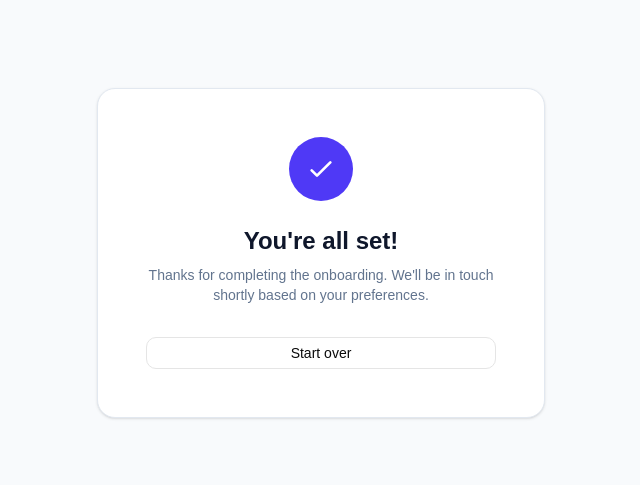
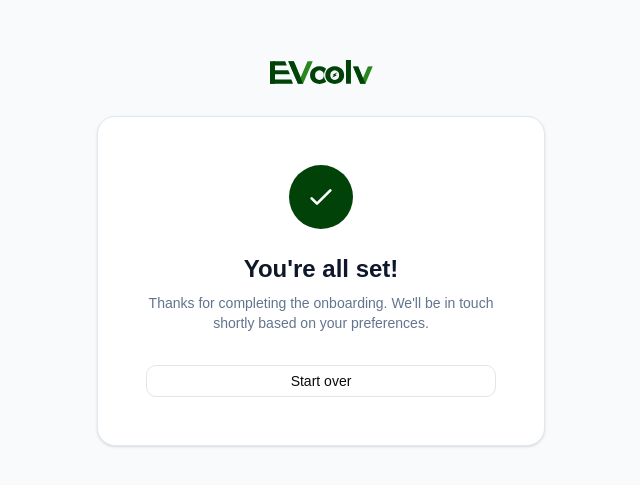
Before and after one commit to crystal4000/Onboarding-Form, a React (Vite) app: page /success in a window 1280 px wide. Shown: the part 147-632 px from the top of the page, without its empty margins (319-959 px from the left). Built offline with nearby package versions, Linux system fonts and the light colour scheme.

Commit message:
Added logo and use company website color

```diff
--- a/index.html
+++ b/index.html
@@ -4,7 +4,7 @@
     <meta charset="UTF-8" />
     <link rel="icon" type="image/svg+xml" href="/vite.svg" />
     <meta name="viewport" content="width=device-width, initial-scale=1.0" />
-    <title>onboarding-form</title>
+    <title>Evoolv Nigeria - Onboarding Form</title>
   </head>
   <body>
     <div id="root"></div>
--- /dev/null
+++ b/src/components/EvoolvLogo.tsx
@@ -0,0 +1,70 @@
+export default function EvoolvLogo() {
+  return (
+    <svg
+      width="103"
+      height="24"
+      viewBox="0 0 103 24"
+      fill="none"
+      xmlns="http://www.w3.org/2000/svg"
+    >
+      <path
+        d="M27.9028 23.7371L18.2336 1.33694L23.7604 1.28388L25.0233 4.12227L32.2892 21.1771H28.9914L37.572 1.33694L42.7499 1.24154L33.0256 23.7371H27.9028Z"
+        fill="#2A861E"
+      />
+      <path
+        fillRule="evenodd"
+        clipRule="evenodd"
+        d="M49.481 23.994C47.624 23.9726 45.9912 23.5834 44.5823 22.8259C43.1736 22.0686 42.0635 21.0286 41.2526 19.7058C40.4414 18.3831 40.036 16.8578 40.036 15.1297C40.0145 13.4017 40.4202 11.871 41.2526 10.5377C42.0851 9.20444 43.2056 8.15905 44.6145 7.40176C46.0232 6.64446 47.6349 6.27636 49.449 6.29779C51.2847 6.27636 52.9176 6.64446 54.3478 7.40176C55.0647 7.78127 55.7024 8.23336 56.261 8.7577C55.9527 9.12338 55.669 9.51361 55.41 9.92838C54.4673 11.4385 54.0078 13.172 54.032 15.129C54.032 17.086 54.4913 18.8136 55.41 20.3117C55.6643 20.7267 55.9448 21.1169 56.2512 21.4828C55.6932 22.0017 55.0588 22.4493 54.3478 22.8259C52.9176 23.5832 51.2954 23.9726 49.4812 23.994H49.481ZM49.481 19.898C50.3134 19.898 51.0606 19.706 51.7221 19.322C52.3839 18.938 52.9067 18.3886 53.2909 17.674C53.6752 16.9594 53.8673 16.1112 53.8673 15.1299C53.8673 14.1272 53.6752 13.2738 53.2909 12.5699C52.9067 11.8659 52.3839 11.3218 51.7221 10.938C51.0604 10.554 50.3027 10.362 49.4489 10.362C48.6377 10.362 47.9013 10.554 47.2398 10.938C46.578 11.322 46.0498 11.866 45.6549 12.5699C45.2599 13.274 45.0625 14.1272 45.0625 15.1299C45.0625 16.1112 45.2599 16.9592 45.6549 17.674C46.0496 18.3886 46.5727 18.9433 47.2237 19.3381C47.8747 19.7328 48.6272 19.9194 49.4809 19.8982L49.481 19.898Z"
+        fill="#004208"
+      />
+      <path
+        d="M64.726 23.9938C62.8691 23.9724 61.2361 23.5832 59.8274 22.8257C58.4187 22.0684 57.3088 21.0284 56.4977 19.7056C55.6865 18.3831 55.2811 16.8576 55.2811 15.1297C55.2598 13.4017 55.6653 11.871 56.4977 10.5377C57.3301 9.20444 58.4507 8.15905 59.8594 7.40176C61.2681 6.64446 62.8796 6.27636 64.694 6.29779C66.5296 6.27636 68.1624 6.64446 69.5925 7.40176C71.0225 8.15905 72.1378 9.20444 72.9384 10.5377C73.7388 11.871 74.1389 13.4017 74.1389 15.1297C74.1603 16.8363 73.7654 18.3563 72.9543 19.6896C72.1431 21.0229 71.0225 22.0683 69.5925 22.8256C68.1624 23.5829 66.5403 23.9722 64.726 23.9936V23.9938ZM64.726 19.8978C65.5584 19.8978 66.3055 19.7058 66.9671 19.3218C67.6288 18.9378 68.1517 18.3884 68.5359 17.6738C68.9201 16.9592 69.1122 16.1112 69.1122 15.1299C69.1122 14.1272 68.9201 13.2738 68.5359 12.5699C68.1517 11.866 67.6288 11.322 66.9671 10.938C66.3053 10.554 65.5476 10.362 64.694 10.362C63.8828 10.362 63.1464 10.554 62.4849 10.938C61.8231 11.322 61.2949 11.866 60.9 12.5699C60.5052 13.274 60.3078 14.1272 60.3078 15.1299C60.3078 16.1112 60.5052 16.9592 60.9 17.6738C61.2949 18.3884 61.8178 18.9432 62.4688 19.3379C63.1198 19.7324 63.8721 19.9193 64.726 19.8978Z"
+        fill="#004208"
+      />
+      <path
+        d="M75.992 23.7375L75.96 -0.00632095H80.9225L80.9545 23.7375H75.992Z"
+        fill="#004208"
+      />
+      <path
+        d="M90.2721 23.7369L83.0361 6.52081H88.1909L94.2103 21.337H91.6488L97.8923 6.52081L102.75 6.36648L95.4269 23.7369H90.2721Z"
+        fill="#2A861E"
+      />
+      <path
+        fillRule="evenodd"
+        clipRule="evenodd"
+        d="M2.81738 1.33694H15.19L16.7934 5.49688H2.83589L2.81738 1.33694Z"
+        fill="#004208"
+      />
+      <path
+        fillRule="evenodd"
+        clipRule="evenodd"
+        d="M0 10.3706H18.2808L19.8657 14.3268H0V10.3706Z"
+        fill="#004208"
+      />
+      <path
+        fillRule="evenodd"
+        clipRule="evenodd"
+        d="M0 19.5464L21.3877 19.5872L22.9362 23.7366H0.0155603L0 19.5464Z"
+        fill="#004208"
+      />
+      <path
+        fillRule="evenodd"
+        clipRule="evenodd"
+        d="M66.8094 15.3597C66.6357 15.1977 65.7769 14.8649 65.4762 14.7356C65.7622 14.3264 67.085 12.9267 67.1693 12.6106C66.9821 12.5429 67.0137 12.5882 66.8469 12.6685L66.5623 12.8135L63.144 14.5433L62.8563 14.6819C62.7568 14.7327 62.5179 14.8255 62.6555 14.9387C62.7906 15.0498 63.7601 15.449 63.9364 15.5251C63.6568 15.9315 62.3133 17.3461 62.2507 17.6466C62.439 17.733 62.3993 17.6803 62.5602 17.5942C63.7417 16.9624 65.4359 16.2013 66.5519 15.585C66.66 15.5254 66.764 15.5114 66.809 15.3597H66.8094Z"
+        fill="#004208"
+      />
+      <path
+        d="M27.9028 23.7371L18.2336 1.3369L23.7604 1.28384L25.0233 4.12223L33.0256 23.7371H27.9028Z"
+        fill="#004208"
+      />
+      <path
+        d="M90.2721 23.737L83.0361 6.52084H88.1909L95.4269 23.737H90.2721Z"
+        fill="#004208"
+      />
+      <path
+        d="M0.0319859 23.7384L0 1.33841H4.96253L4.99469 23.7384H0.0319859Z"
+        fill="#004208"
+      />
+    </svg>
+  );
+}
--- a/src/pages/Success.tsx
+++ b/src/pages/Success.tsx
@@ -1,13 +1,17 @@
 import { useNavigate } from "react-router-dom";
 import { Button } from "@/components/ui/button";
+import EvoolvLogo from "@/components/EvoolvLogo";
 
 export default function Success() {
   const navigate = useNavigate();
 
   return (
     <div className="min-h-screen bg-slate-50 flex flex-col items-center justify-center px-4">
+      <div className="mb-8">
+        <EvoolvLogo />
+      </div>
       <div className="bg-white rounded-2xl shadow-sm border border-slate-200 p-12 w-full max-w-md text-center">
-        <div className="w-16 h-16 bg-indigo-600 rounded-full flex items-center justify-center mx-auto mb-6">
+        <div className="w-16 h-16 bg-[#004208] rounded-full flex items-center justify-center mx-auto mb-6">
           <svg
             className="w-8 h-8 text-white"
             fill="none"
--- a/src/pages/onboarding/OnBoardingLayout.tsx
+++ b/src/pages/onboarding/OnBoardingLayout.tsx
@@ -4,6 +4,7 @@ import Stepper from "@/components/Stepper";
 import SaveIndicator from "@/components/SaveIndicator";
 import StepTransition from "@/components/StepTransition";
 import { useFormStore } from "@/store/formStore";
+import EvoolvLogo from "@/components/EvoolvLogo";
 
 const STEPS = [
   { number: 1, label: "Personal Info" },
@@ -24,10 +25,13 @@ export default function OnboardingLayout() {
   return (
     <div className="min-h-screen bg-slate-50 flex flex-col items-center py-12 px-4">
       <div className="w-full max-w-2xl">
-        <div className="flex items-center justify-between mb-2">
-          <h1 className="text-2xl font-semibold text-slate-900">Get Started</h1>
+        <div className="flex items-center justify-between mb-8">
+          <EvoolvLogo />
           <SaveIndicator />
         </div>
+        <h1 className="text-2xl font-semibold text-slate-900 mb-2">
+          Get Started
+        </h1>
         <p className="text-slate-500 mb-8">
           Complete the steps below to set up your profile.
         </p>
--- a/src/pages/onboarding/Step1.tsx
+++ b/src/pages/onboarding/Step1.tsx
@@ -188,7 +188,10 @@ export default function Step1() {
       </div>
 
       <div className="flex justify-end mt-8">
-        <Button type="submit" className="cursor-pointer">
+        <Button
+          type="submit"
+          className="bg-[#004208] hover:bg-[#005a0a] text-white cursor-pointer"
+        >
           Continue
         </Button>
       </div>
--- a/src/pages/onboarding/Step2.tsx
+++ b/src/pages/onboarding/Step2.tsx
@@ -268,7 +268,10 @@ export default function Step2() {
         >
           Back
         </Button>
-        <Button type="submit" className="cursor-pointer">
+        <Button
+          type="submit"
+          className="bg-[#004208] hover:bg-[#005a0a] text-white cursor-pointer"
+        >
           Continue
         </Button>
       </div>
--- a/src/pages/onboarding/Step3.tsx
+++ b/src/pages/onboarding/Step3.tsx
@@ -203,7 +203,10 @@ export default function Step3() {
         >
           Back
         </Button>
-        <Button type="submit" className="cursor-pointer">
+        <Button
+          type="submit"
+          className="bg-[#004208] hover:bg-[#005a0a] text-white cursor-pointer"
+        >
           Continue
         </Button>
       </div>
--- a/src/pages/onboarding/Step4.tsx
+++ b/src/pages/onboarding/Step4.tsx
@@ -47,7 +47,7 @@ function Section({
             setStep(step);
             navigate(`/onboarding/${step}`);
           }}
-          className="text-xs text-indigo-600 hover:underline font-medium"
+          className="text-xs cursor-pointer text-[#005a0a] hover:underline font-medium"
         >
           Edit
         </button>
@@ -160,7 +160,7 @@ export default function Step4() {
           type="button"
           onClick={handleSubmit}
           disabled={loading}
-          className="cursor-pointer"
+          className="bg-[#004208] hover:bg-[#005a0a] text-white cursor-pointer"
         >
           {loading ? "Submitting..." : "Submit"}
         </Button>
```
Also changed, not shown: src/components/Stepper.tsx (+4 -4 lines).
